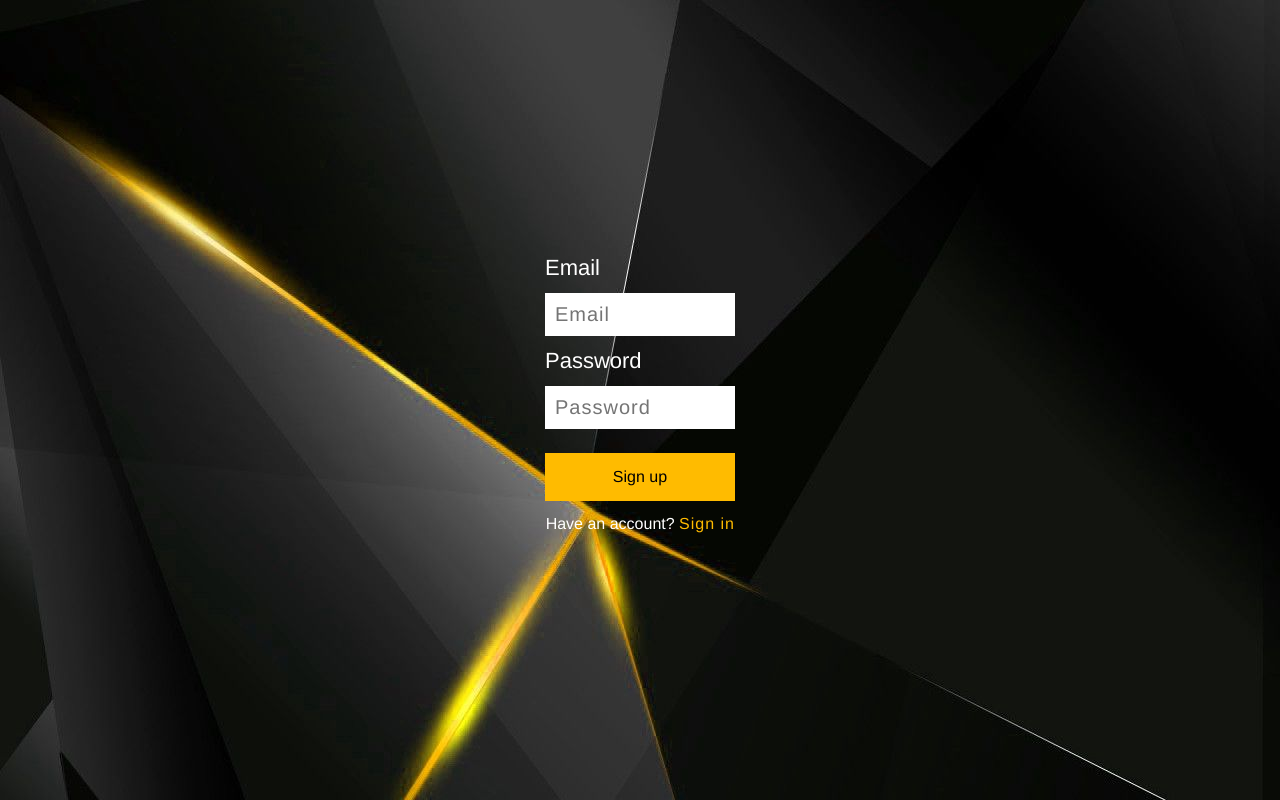
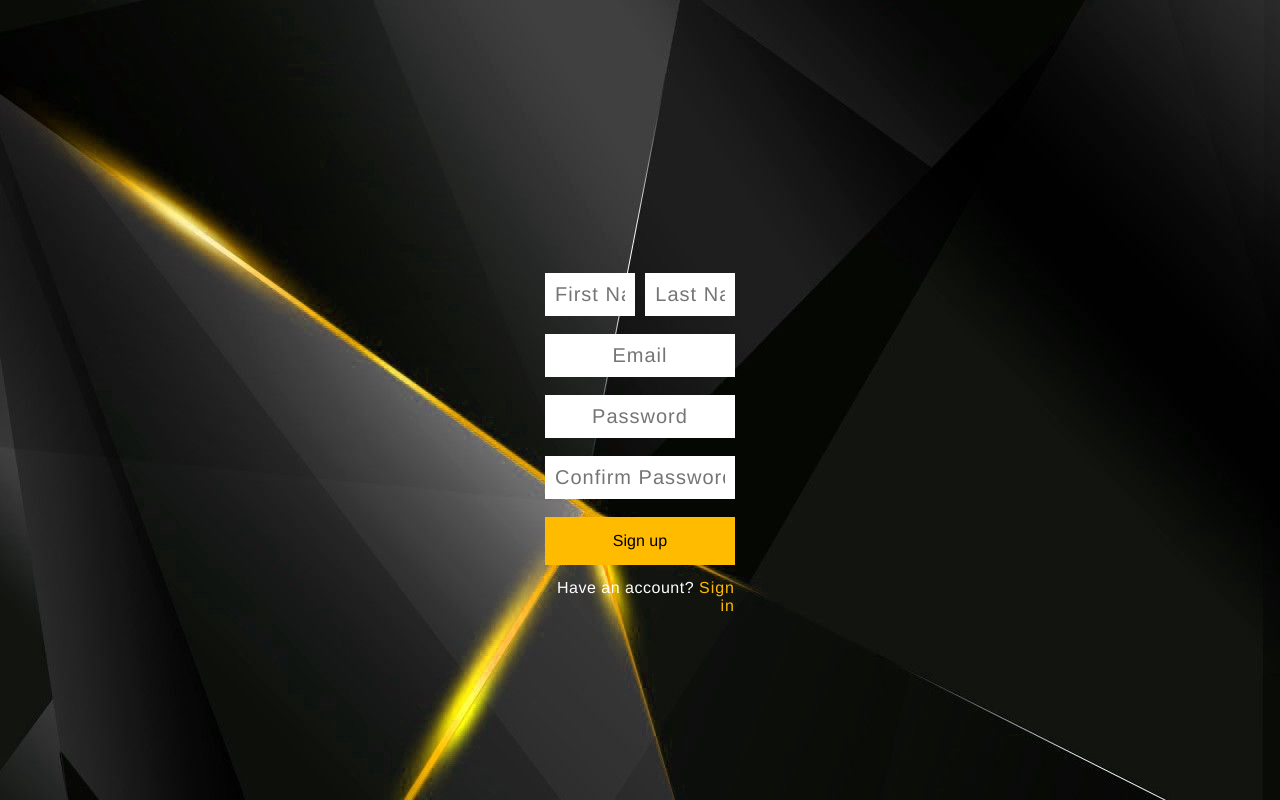
Before and after one commit to kdurkin3/COSC484Group5Project, a React (Create React App) app: page / in a window 1280 px wide. Built offline with nearby package versions, Linux system fonts and the light colour scheme.

Commit message:
More ui changes

```diff
--- a/src/App.css
+++ b/src/App.css
@@ -8,14 +8,14 @@
   padding: 0 20px;
   display: flex;
   background-image: url("backgroundtheme.jpg");
-
 }
 
 .loginContainer {
   padding: 60px;
   max-width: 500px;
-  min-height: 600px;
+  min-height: 500px;
   margin: auto;
+  margin-top: 170px;
   width: 25%;
   display: flex;
   flex-direction: column;
@@ -28,6 +28,7 @@
   display: block;
   font-size: 22px;
   line-height: 1;
+
 }
 
 .loginContainer input {
@@ -39,6 +40,22 @@
   background: white;
   color: black;
   letter-spacing: 1px;
+  text-align:center
+}
+
+.registerName{
+  display: flex;
+}
+
+.firstnameBox{
+  width: 265px;
+  margin-right: 5px;
+
+}
+
+.lastnameBox{
+  flex-grow: 1;
+  margin-left: 5px;
 }
 
 button {
@@ -55,6 +72,7 @@ button {
 .btnContainer {
   width: 100%;
   padding: 24px 0;
+  letter-spacing: .5px;
 }
 
 p {
--- a/src/Login.js
+++ b/src/Login.js
@@ -1,38 +1,77 @@
 import React, {useState} from 'react'
 
-const Login = () => {
 
+var Login = () => {
+
+    const [fname, setFname] = useState('');
+    const [lname, setLname] = useState('');
     const [email, setEmail] = useState('');
     const [password, setPassword] = useState('');
+    const [Verifypassword, VerifyPassword] = useState('');
+
+
     const [hasAccount, setHasAccount] = useState(false);
 
     return(
 
         <section className="login">
-            <div className="loginContainer">
-
-                <label>Email</label>
-                <input type="text" autoFocus required value ={email} placeholder ="Email"
-                onChange={(e) => setEmail(e.target.value)}/>
-
-                <label>Password</label>
-                <input type="password" required valie={password} placeholder ="Password"
-                onChange={(e) => setPassword(e.target.value)}/>
 
                 <div className="btnContainer">
                     {hasAccount ? (
-                        <>
+                        <>  <div className="loginContainer">
+                        <br></br>
+                        <input type="email" autoFocus required value ={email} placeholder ="Email"
+                        onChange={(e) => setEmail(e.target.value)}/>
+
+                        <br></br>
+                        <input type="password" required valie={password} placeholder ="Password"
+                        onChange={(e) => setPassword(e.target.value)}/>
+                        <br></br>
+
                         <button>Sign in</button>
                         <p> Don't have an account? <span onClick={() => setHasAccount(!hasAccount)}>Sign up</span></p>
+
+
+                        </div>
                         </>
                     ) : (
                         <>
-                        <button>Sign up</button>
-                        <p> Have an account? <span onClick={() => setHasAccount(!hasAccount)}>Sign in</span></p>
+                        <div className="loginContainer">
+
+                            <div className="registerName">
+                                <div className="firstnameBox">
+                                    <input type="fname" autoFocus required value ={fname} placeholder ="First Name"
+                                    onChange={(e) => setFname(e.target.value)}/>
+                                </div>
+
+                                <div className="lastnameBox">
+                                    <input type="lname" autoFocus required value ={lname} placeholder ="Last Name"
+                                    onChange={(e) => setLname(e.target.value)}/>
+                                </div>
+                            </div>
+
+                            <br></br>
+                            <input type="email" autoFocus required value ={email} placeholder ="Email"
+                            onChange={(e) => setEmail(e.target.value)}/>
+
+                            <br></br>
+                            <input type="password" required valie={password} placeholder ="Password"
+                            onChange={(e) => setPassword(e.target.value)}/>
+
+                            <br></br>
+                            <input type="Verifypassword" required valie={Verifypassword} placeholder ="Confirm Password"
+                            onChange={(e) => VerifyPassword(e.target.value)}/>
+                            <br></br>
+
+                            <button>Sign up</button>
+                            <p> Have an account? <span onClick={() => setHasAccount(!hasAccount)}>Sign in</span></p>
+
+
+
+                        </div>
                         </>
                     )
                     }
-                </div>
 
             </div>
         </section>
```
Also changed, not shown: src/background2.jpg (added), 1 other file (tests, documents, lock files or other folders).
